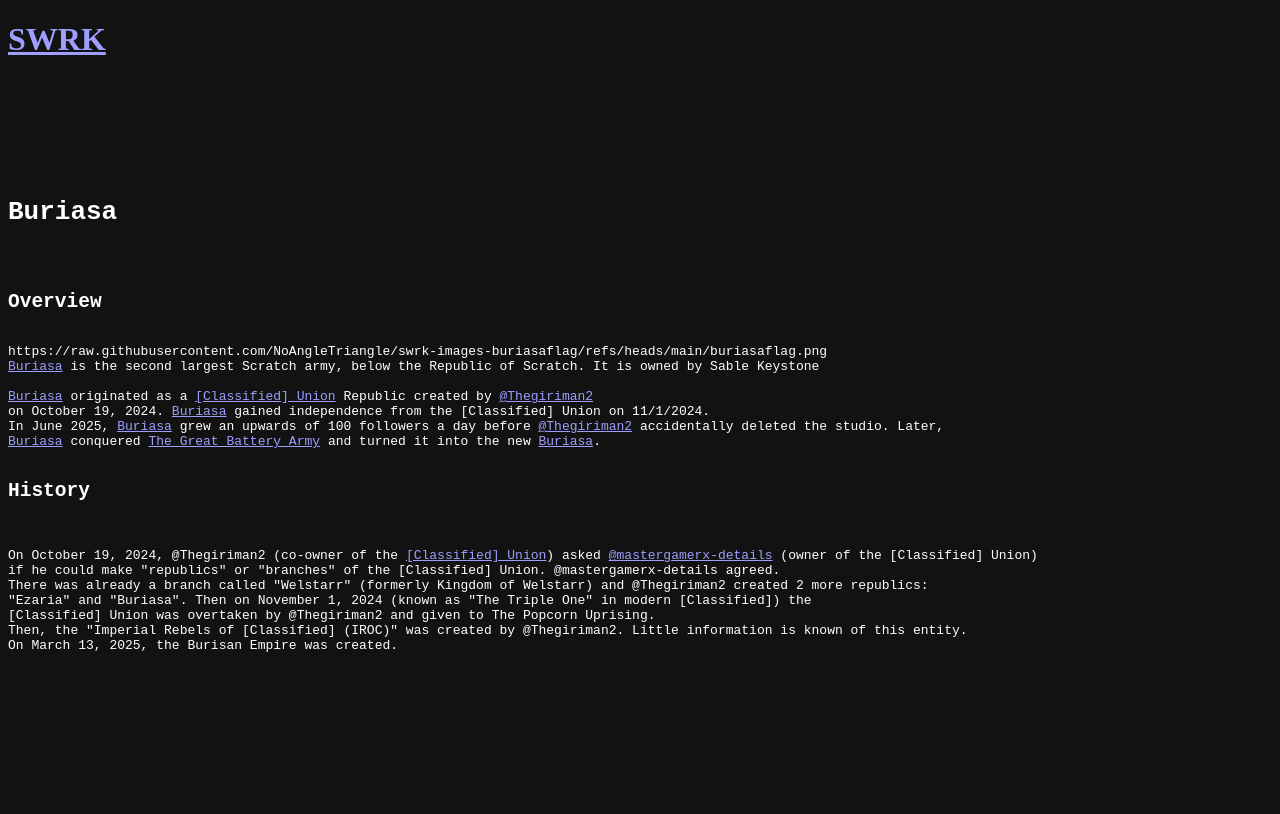
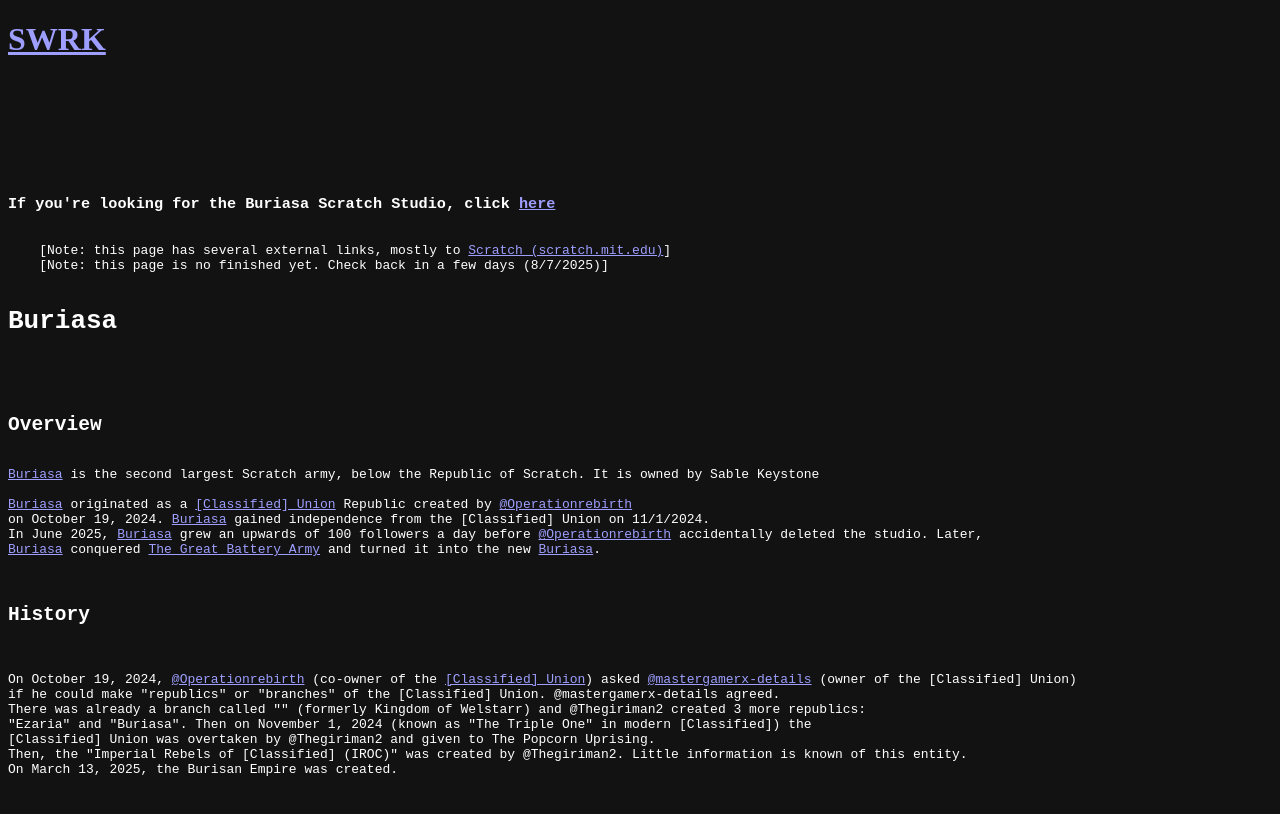
Before and after one commit to NoAngleTriangle/buriasa, a plain HTML site: page index.html in a window 1280 px wide. Drawn offline with Linux system fonts and the light colour scheme.

Commit message:
Update index.html

```diff
--- a/index.html
+++ b/index.html
@@ -22,21 +22,24 @@
 
 
     <pre>
-        <h1>Buriasa</h1>
+    <h3>If you're looking for the Buriasa Scratch Studio, click <a href="https://scratch.mit.edu/studios/50684702/comments">here</a></h3>
+    [Note: this page has several external links, mostly to <a href="https://scratch.mit.edu">Scratch (scratch.mit.edu)</a>]
+    [Note: this page is no finished yet. Check back in a few days (8/7/2025)]
+    <h1>Buriasa</h1>
+
         <h2>Overview</h2>
-<img>https://raw.githubusercontent.com/NoAngleTriangle/swrk-images-buriasaflag/refs/heads/main/buriasaflag.png<img/>
 <a href="https://scratch.mit.edu/studios/50684702/comments">Buriasa</a> is the second largest Scratch army, below the Republic of Scratch. It is owned by Sable Keystone
 
-<a href="https://scratch.mit.edu/studios/50684702/comments">Buriasa</a> originated as a <a href="https://scratch.mit.edu/studios/50684702/comments">[Classified] Union</a> Republic created by <a href="https://scratch.mit.edu/users/Thegiriman2/">@Thegiriman2</a>
+<a href="https://scratch.mit.edu/studios/50684702/comments">Buriasa</a> originated as a <a href="https://scratch.mit.edu/studios/50684702/comments">[Classified] Union</a> Republic created by <a href="https://scratch.mit.edu/users/Operationrebirth/">@Operationrebirth</a>
 on October 19, 2024. <a href="https://scratch.mit.edu/studios/50684702/comments">Buriasa</a> gained independence from the [Classified] Union on 11/1/2024.
-In June 2025, <a href="https://scratch.mit.edu/studios/50684702/comments">Buriasa</a> grew an upwards of 100 followers a day before <a href="https://scratch.mit.edu/users/Thegiriman2/">@Thegiriman2</a> accidentally deleted the studio. Later,
+In June 2025, <a href="https://scratch.mit.edu/studios/50684702/comments">Buriasa</a> grew an upwards of 100 followers a day before <a href="https://scratch.mit.edu/users/Operationrebirth/">@Operationrebirth</a> accidentally deleted the studio. Later,
 <a href="https://scratch.mit.edu/studios/50684702/comments">Buriasa</a> conquered <a href="https://scratch.mit.edu/studios/50684702/comments">The Great Battery Army</a> and turned it into the new <a href="https://scratch.mit.edu/studios/50684702/comments">Buriasa</a>.
 
-<h2>History</h2>
+        <h2>History</h2>
 
-On October 19, 2024, @Thegiriman2 (co-owner of the <a href="https://scratch.mit.edu/studios/35334321/comments">[Classified] Union</a>) asked <a href="https://scratch.mit.edu/users/mastergamerx-details/">@mastergamerx-details</a> (owner of the [Classified] Union)
+On October 19, 2024, <a href="https://scratch.mit.edu/users/Operationrebirth/">@Operationrebirth</a> (co-owner of the <a href="https://scratch.mit.edu/studios/35334321/comments">[Classified] Union</a>) asked <a href="https://scratch.mit.edu/users/mastergamerx-details/">@mastergamerx-details</a> (owner of the [Classified] Union)
 if he could make "republics" or "branches" of the [Classified] Union. @mastergamerx-details agreed.
-There was already a branch called "Welstarr" (formerly Kingdom of Welstarr) and @Thegiriman2 created 2 more republics:
+There was already a branch called "" (formerly Kingdom of Welstarr) and @Thegiriman2 created 3 more republics:
 "Ezaria" and "Buriasa". Then on November 1, 2024 (known as "The Triple One" in modern [Classified]) the
 [Classified] Union was overtaken by @Thegiriman2 and given to The Popcorn Uprising.
 Then, the "Imperial Rebels of [Classified] (IROC)" was created by @Thegiriman2. Little information is known of this entity.
```
